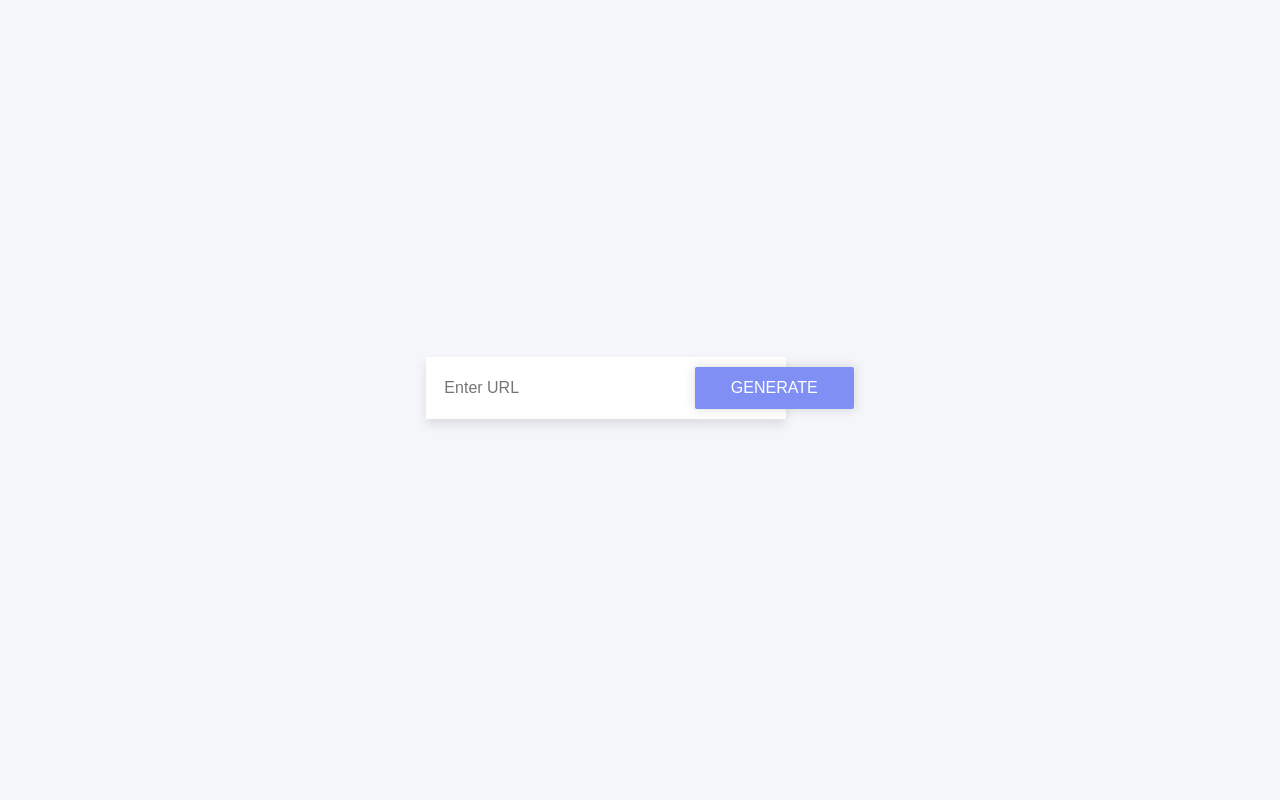
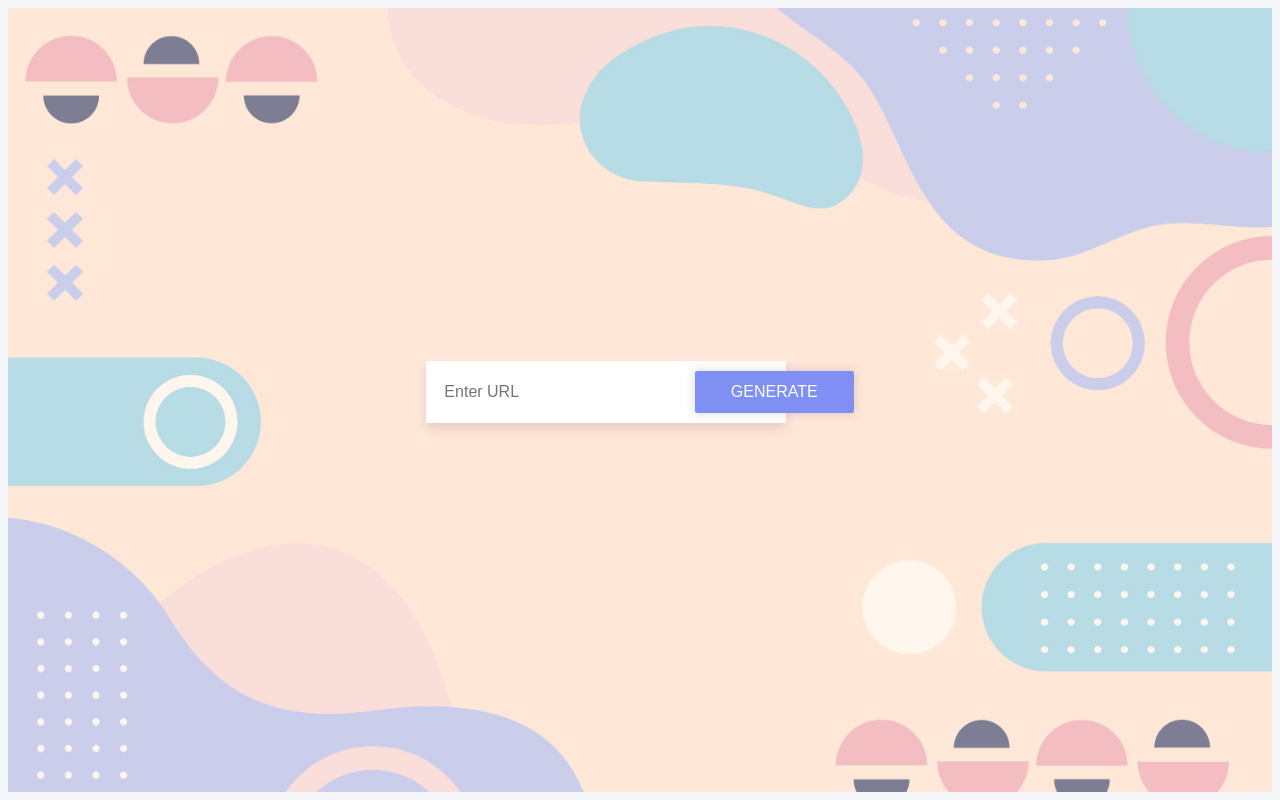
Before and after one commit to Vidhey012/Qrcode-Generator, a plain HTML site: page index.html in a window 1280 px wide. Drawn offline with Linux system fonts and the light colour scheme.

Commit message:
Add files via upload

```diff
--- a/index.html
+++ b/index.html
@@ -2,16 +2,20 @@
 <head>
 <title></title>
 <style type"text/css">
+body{
+background-image:url('background.jpg');
+background-repeat:no-repeat;
+background-size:cover;
+}
+
 :root {
   background: #f5f6fa;
   color: #9c9c9c;
   font: 1rem "PT Sans", sans-serif;
 }
 
-html,
-body,
 .container {
-  height: 99%;
+  height: 100%;
 }
 
 a {
@@ -72,16 +76,16 @@ a:hover {
   padding: 22px 18px;
 }
 </style>
-	<script src="qrcode.js"></script>
+<script src="qrcode.js"></script>
 </head>
 <body>
 <div class="container">
 	<div class="container__item">
 		<form class="form" id="qr-generation-form">
 			<input type="url" id="qr-content" class="form__field" placeholder="Enter URL" />
-			<button type="button" class="btn btn--primary btn--inside uppercase">Generate</button>
+			<button type="submit" id="submit" class="btn btn--primary btn--inside uppercase">Generate</button>
 		</form>
-		<div id="qr-code"></div>
+		<div align="center" id="qr-code"></div>
 	</div>
 </div>
 <script>
```
Also changed, not shown: background.jpg (added).
